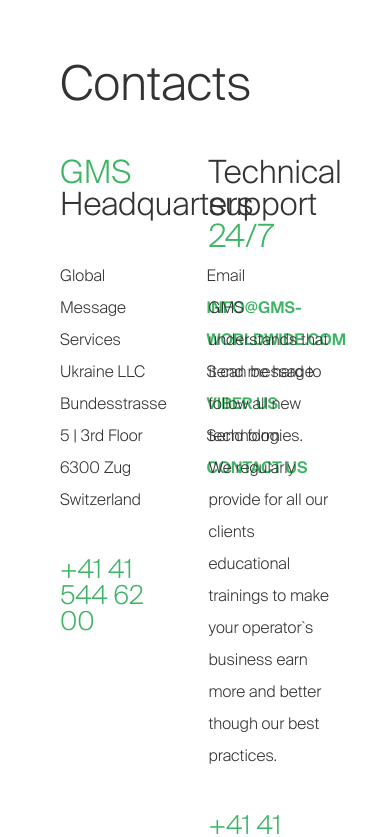
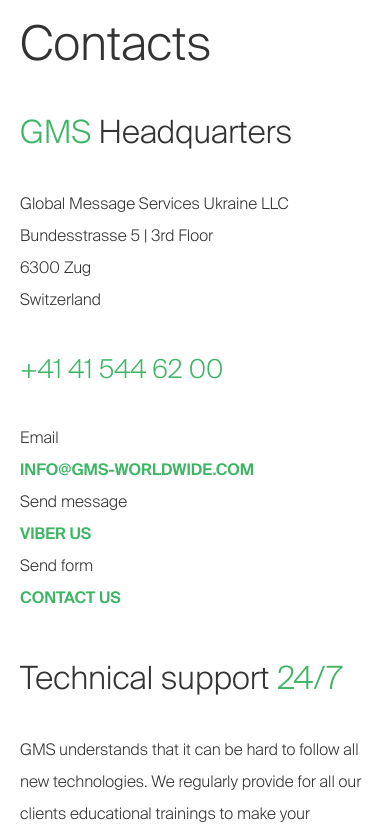
Before and after one commit to gerasimvol/vintage-contacts, a Vue app: page / in a window 390 px wide. Shown: the top 837 px of the page. Built offline with nearby package versions, Linux system fonts and the light colour scheme.

Commit message:
Add header mobile

```diff
--- /dev/null
+++ b/src/assets/styles/media.scss
@@ -0,0 +1,17 @@
+@mixin mobile {
+  @media (max-width: 600px) {
+    @content;
+  }
+}
+
+@mixin tablet {
+  @media (max-width: 1000px) {
+    @content;
+  }
+}
+
+@mixin desktop {
+  @media (min-width: 1001px) {
+    @content;
+  }
+}
--- a/src/components/sections/VHeader.vue
+++ b/src/components/sections/VHeader.vue
@@ -81,17 +81,34 @@
 
 <style scoped lang="scss">
 @import 'colors';
+@import 'media';
 
 .header {
   padding: 60px 60px 100px;
+
+  @include tablet {
+    padding: 20px 20px 80px;
+  }
 
   &-content {
     display: flex;
     justify-content: space-between;
     margin-top: 48px;
 
+    @include tablet {
+      display: block;
+    }
+
     &__section {
-      width: 45%;
+      width: 48%;
+
+      @include tablet {
+        width: 100%;
+
+        &:first-child {
+          margin-bottom: 48px;
+        }
+      }
     }
   }
 }
@@ -99,9 +116,18 @@
 .contacts {
   display: flex;
 
+  @include mobile {
+    display: block;
+  }
+
   &__links {
     margin-left: 40px;
     font-size: 1.6rem;
+
+    @include mobile {
+      margin-left: 0;
+      margin-top: 40px;
+    }
   }
 
   &__link {
@@ -152,5 +178,4 @@
   color: $c-active;
   text-decoration: none;
 }
-
 </style>
--- a/vue.config.js
+++ b/vue.config.js
@@ -4,7 +4,8 @@
   configureWebpack: {
     resolve: {
       alias: {
-        'colors': path.resolve(__dirname, './src/assets/styles/colors.scss')
+        'colors': path.resolve(__dirname, './src/assets/styles/colors.scss'),
+        'media': path.resolve(__dirname, './src/assets/styles/media.scss')
       }
     }
   }
```
